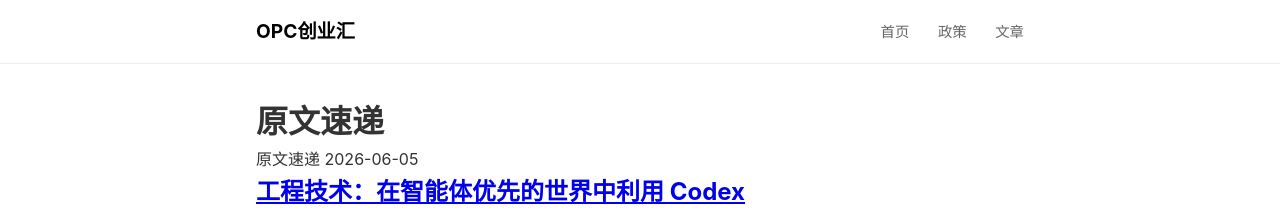
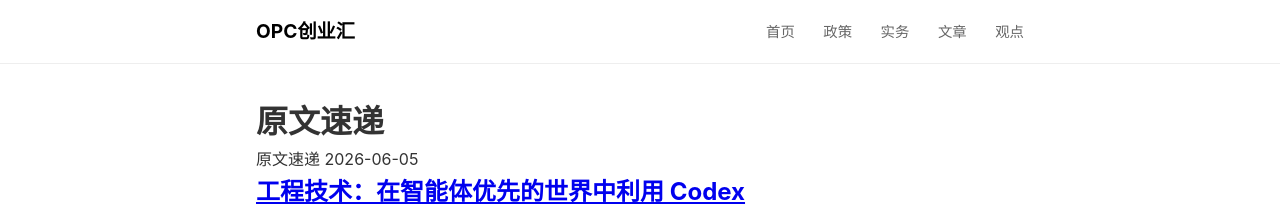
Before and after one commit to Caro-Li-C/opcstartup-site, a Jekyll site: the page built from posts/index.html, in a window 1280 px wide. Shown: the top 213 px of the page. Built offline with Jekyll 4.4.1, drawn with Linux system fonts in a browser that asks for light colours.

Commit message:
Update default.html

```diff
--- a/_layouts/default.html
+++ b/_layouts/default.html
@@ -12,12 +12,32 @@
   <div class="nav-container">
     <a href="/" class="nav-logo">OPC创业汇</a>
     <div class="nav-links">
+      {% assign current_section = page.section | default: page.category %}
+
+      {% unless current_section == '首页' %}
       <a href="/">首页</a>
+      {% endunless %}
+
+      {% unless current_section == '政策' %}
       <a href="/policy/">政策</a>
+      {% endunless %}
+
+      {% unless current_section == '实务' %}
+      <a href="/practice/">实务</a>
+      {% endunless %}
+
+      {% unless current_section == '文章' %}
       <a href="/posts/">文章</a>
+      {% endunless %}
+
+      {% unless current_section == '观点' %}
+      <a href="/insights/">观点</a>
+      {% endunless %}
     </div>
   </div>
 </nav>
+
+
 
   <main class="site-main">
     {{ content }}
```
Lines whose indentation alone changed are shown as unchanged.
